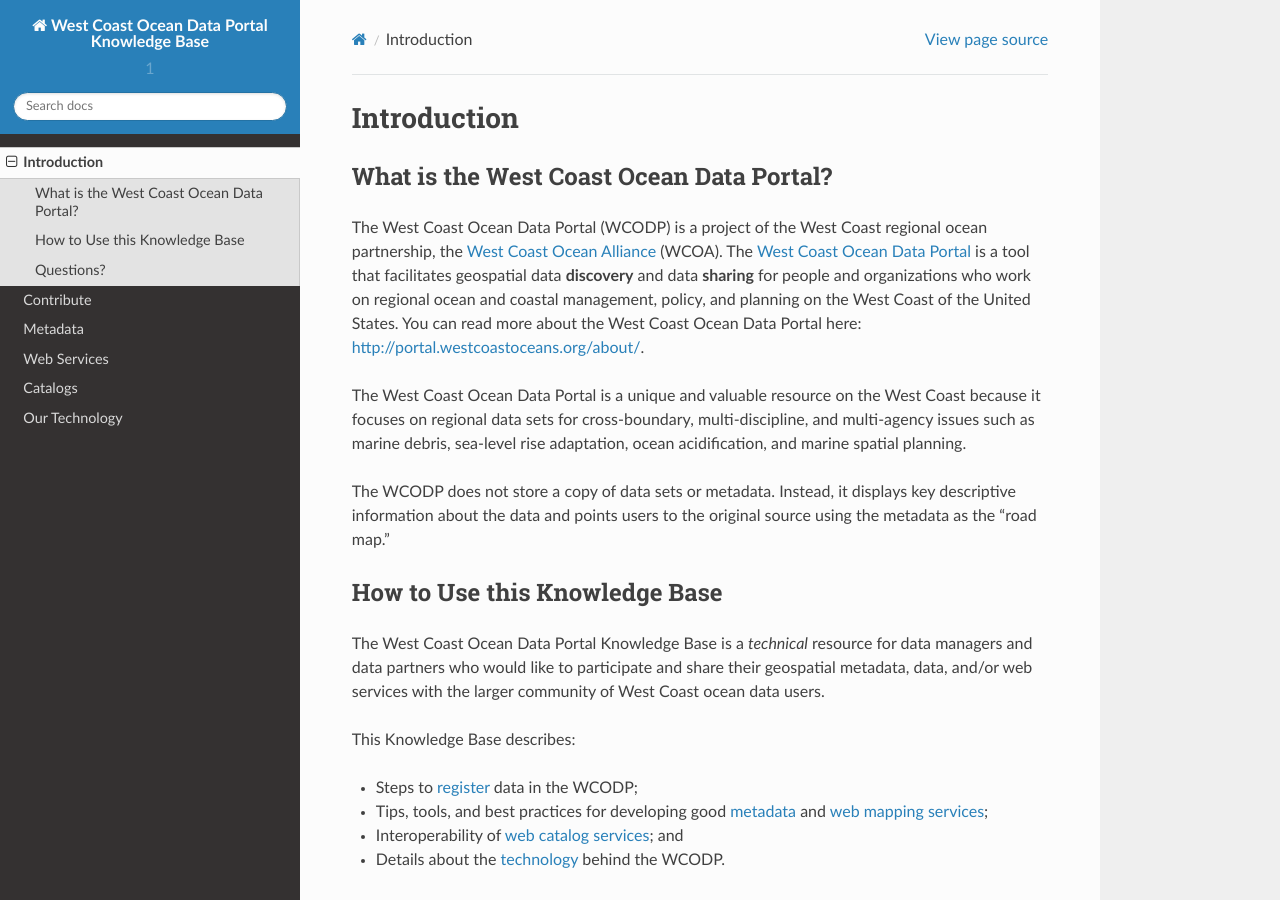
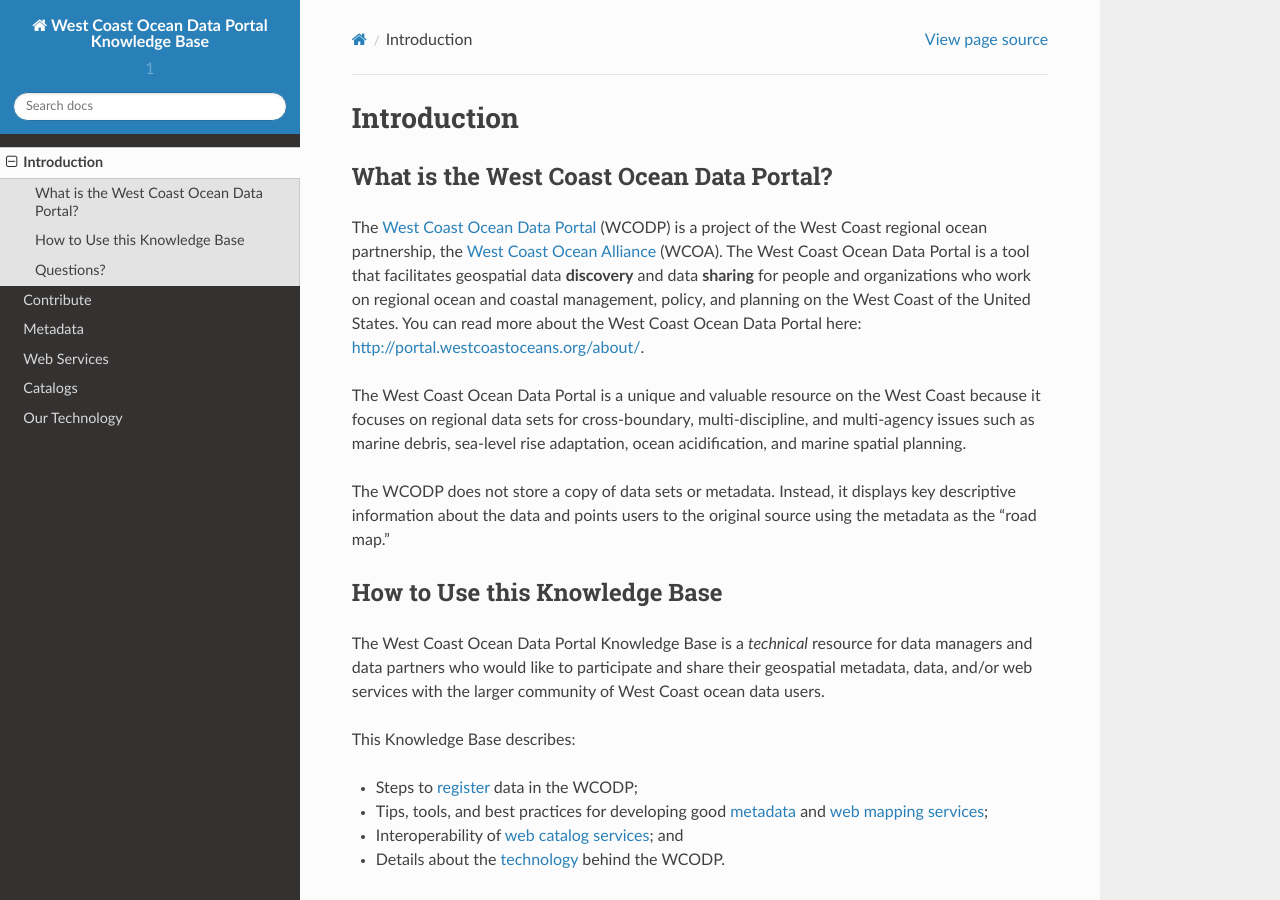
Before and after one commit to WCGA/knowledge-base, a Sphinx documentation site: the page built from docs/intro.rst, in a window 1280 px wide and 900 px high. Built offline with Sphinx 7.4.7 and the Read the Docs theme 2.0.0, drawn with Linux system fonts in a browser that asks for light colours.

```diff
--- a/docs/intro.rst
+++ b/docs/intro.rst
@@ -4,7 +4,7 @@ Introduction
 
 What is the West Coast Ocean Data Portal?
 =========================================
-The West Coast Ocean Data Portal (WCODP) is a project of the West Coast regional ocean partnership, the `West Coast Ocean Alliance <https://www.westcoastoceanalliance.org/>`_ (WCOA). The `West Coast Ocean Data Portal <http://portal.westcoastoceans.org/>`_ is a tool that facilitates geospatial data **discovery** and data **sharing** for people and organizations who work on regional ocean and coastal management, policy, and planning on the West Coast of the United States. You can read more about the West Coast Ocean Data Portal here: http://portal.westcoastoceans.org/about/.
+The `West Coast Ocean Data Portal <http://portal.westcoastoceans.org/>`_ (WCODP) is a project of the West Coast regional ocean partnership, the `West Coast Ocean Alliance <https://www.westcoastoceanalliance.org/>`_ (WCOA). The West Coast Ocean Data Portal is a tool that facilitates geospatial data **discovery** and data **sharing** for people and organizations who work on regional ocean and coastal management, policy, and planning on the West Coast of the United States. You can read more about the West Coast Ocean Data Portal here: http://portal.westcoastoceans.org/about/.
 
 The West Coast Ocean Data Portal is a unique and valuable resource on the West Coast because it focuses on regional data sets for cross-boundary, multi-discipline, and multi-agency issues such as marine debris, sea-level rise adaptation, ocean acidification, and marine spatial planning.
 
```
